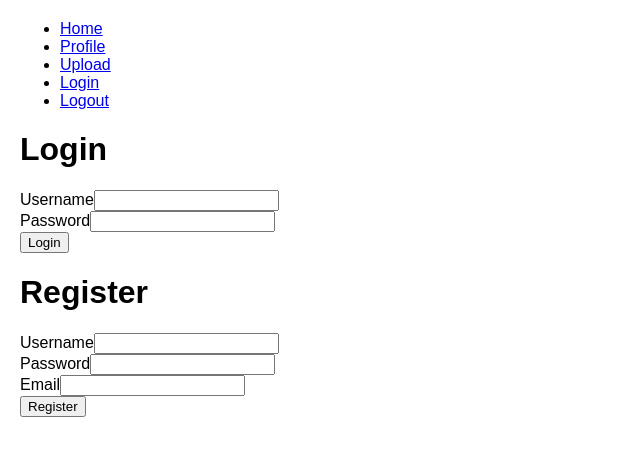
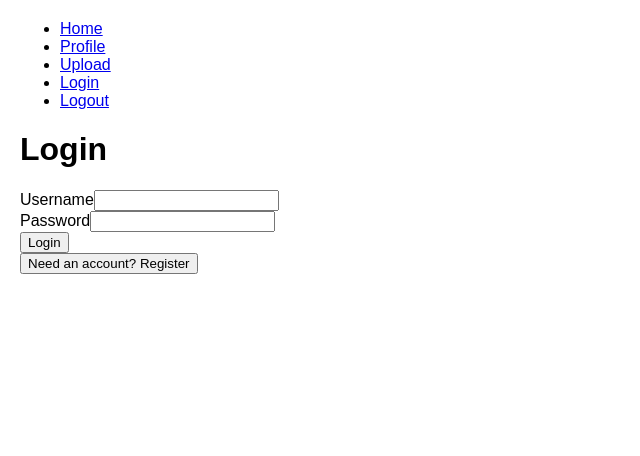
Before and after one commit to mchawhruqayya-pixel/react-assignments, a React (Vite) app in the folder react-assignment/: page /login in a window 1280 px wide. Shown: the top 456 px of the page, without its empty margins (0-640 px from the left). Built offline with nearby package versions, Linux system fonts and the light colour scheme.

Commit message:
Add toggle between login and register forms

```diff
--- a/react-assignment/src/views/Login.jsx
+++ b/react-assignment/src/views/Login.jsx
@@ -1,11 +1,18 @@
+import {useState} from 'react';
 import LoginForm from '../components/LoginForm';
 import RegisterForm from '../components/RegisterForm';
 
 const Login = () => {
+  const [showLogin, setShowLogin] = useState(true);
+
   return (
     <>
-      <LoginForm />
-      <RegisterForm />
+      {showLogin ? <LoginForm /> : <RegisterForm />}
+      <button onClick={() => setShowLogin(!showLogin)}>
+        {showLogin
+          ? 'Need an account? Register'
+          : 'Already have an account? Login'}
+      </button>
     </>
   );
 };
```
